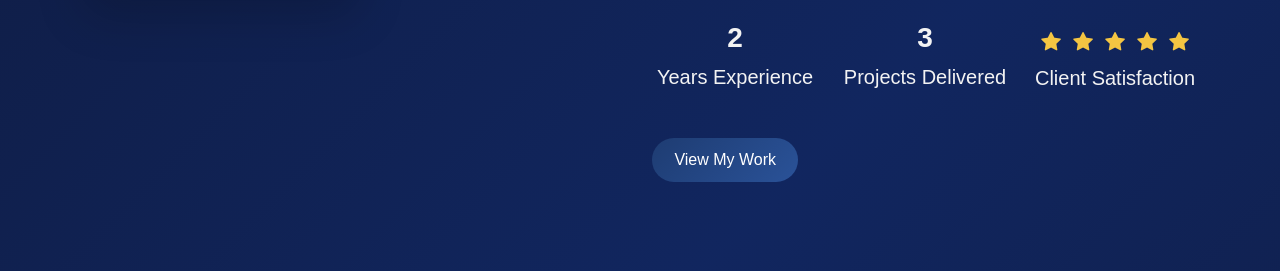
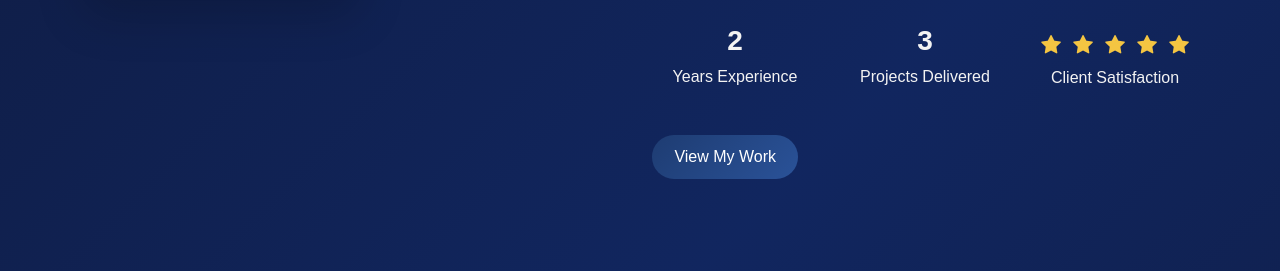
Before and after one commit to AshfaaqK/KodaByte, a Flask app: page / in a window 1280 px wide. Shown: the part 1299-1570 px from the top of the page. Run offline with Flask 3, Linux system fonts and the light colour scheme; some libraries are stand-ins or nearby versions.

Commit message:
Refactor styles for body and about section; update class names for consistency and improved readability

```diff
--- a/app/static/css/styles.css
+++ b/app/static/css/styles.css
@@ -1,11 +1,13 @@
 /* Page background */
 
-body {
+html, body {
   margin: 0;
   font-family: sans-serif;
   min-height: 100vh;
   background: linear-gradient(135deg, #0e152e, #11265f, #0e152e);
   transition: background 0.5s ease; /* fallback */
+  max-width: 100%;
+  overflow-x: hidden;
 }
 
 .panel {
@@ -173,6 +175,10 @@ body {
   position: relative;
 }
 
+.about-exp {
+  font-size: medium;
+}
+
 .btn-gradient {
   background: linear-gradient(135deg, #1e3c72, #2a5298);
   border: none;
--- a/app/templates/index.html
+++ b/app/templates/index.html
@@ -37,11 +37,11 @@
         <div class="row text-center mt-4">
           <div class="col-4">
             <h3 class="fw-bold counter" data-target="2">0</h3>
-            <p class="lead">Years Experience</p>
+            <p class="about-exp">Years Experience</p>
           </div>
           <div class="col-4">
             <h3 class="fw-bold counter" data-target="3">0</h3>
-            <p class="lead">Projects Delivered</p>
+            <p class="about-exp">Projects Delivered</p>
           </div>
           <div class="col-4">
             <div class="stars d-flex justify-content-center">
@@ -51,7 +51,7 @@
               <i class="bi bi-star-fill fs-3"></i>
               <i class="bi bi-star-fill fs-3"></i>
             </div>
-            <p class="lead">Client Satisfaction</p>
+            <p class="about-exp">Client Satisfaction</p>
           </div>
         </div>
 
```
